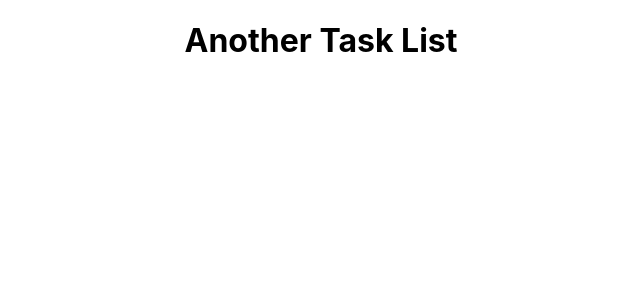
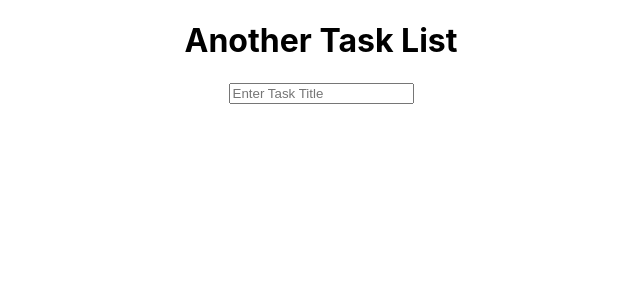
Before and after one commit to lolakoala/AnotherTaskList, a React (Create React App) app: page / in a window 1280 px wide. Shown: the top 300 px of the page, without its empty margins (319-959 px from the left). Built offline with nearby package versions, Linux system fonts and the light colour scheme.

Commit message:
adds title input for task form

```diff
--- a/src/Form.js
+++ b/src/Form.js
@@ -1,8 +1,16 @@
-import React from 'react'
+import React, {useState} from 'react'
 
 const Form = () => {
+    const [title, setTitle] = useState('')
+
     return (<form>
-        {/* title (req)- text input */}
+        <input
+            type="text"
+            value={title}
+            onChange={event => setTitle(event.target.value)}
+            placeholder="Enter Task Title"
+            required
+        />
         {/* category (req)- dd + text input button */}
         {/* description- textarea */}
         {/* date due- date picker */}
```
